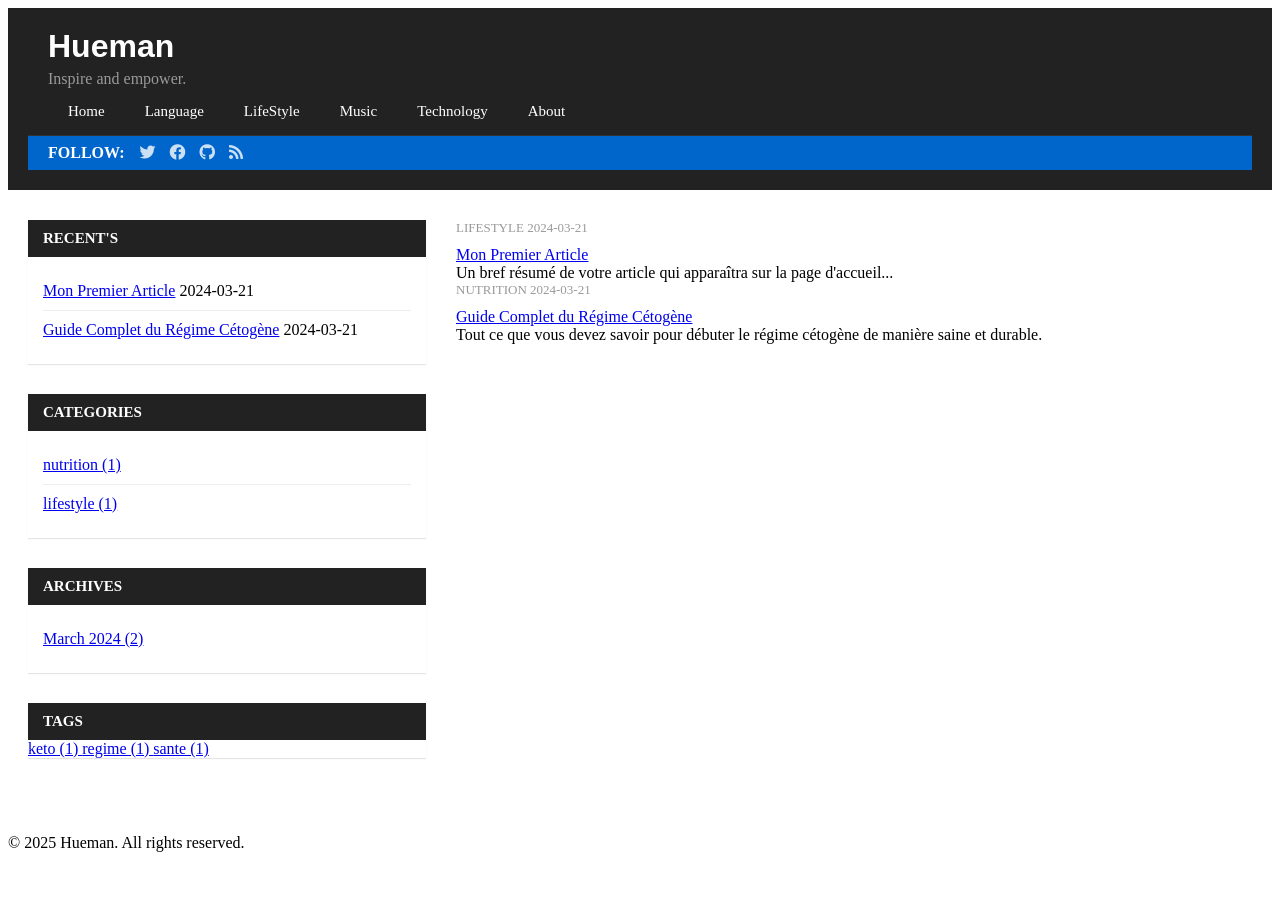
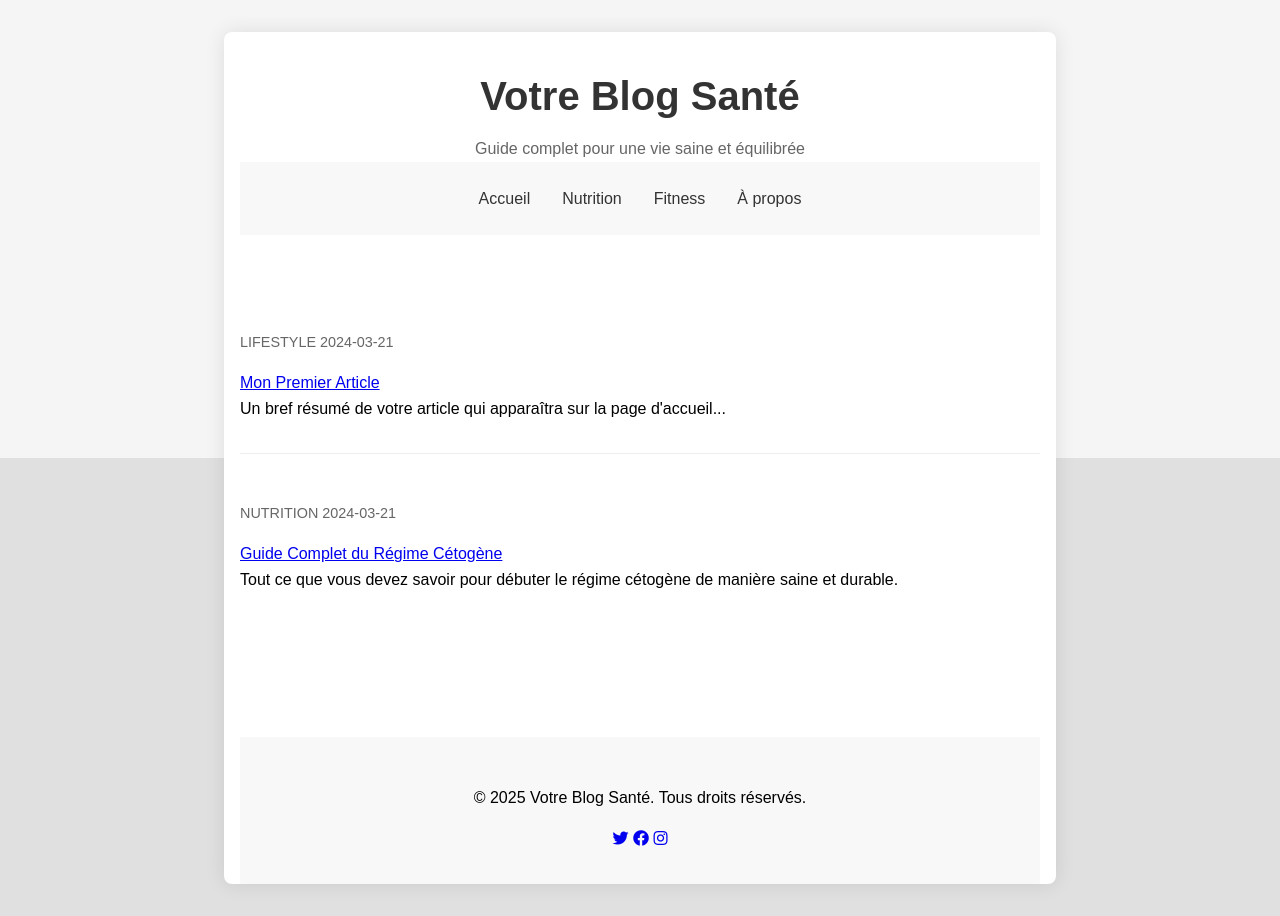
Before and after one commit to Mart95Dev/cetovitality2, a Jekyll site: the page built from index.html, in a window 1280 px wide. Built offline with Jekyll 4.4.1, drawn with Linux system fonts in a browser that asks for light colours; the list of posts is cut into pages by our own code.

Commit message:
update home page

```diff
--- a/_layouts/default.html
+++ b/_layouts/default.html
@@ -4,98 +4,43 @@
     {% include head.html %}
     <link rel="stylesheet" href="{{ '/assets/css/custom.css' | relative_url }}">
     <link rel="stylesheet" href="https://cdnjs.cloudflare.com/ajax/libs/font-awesome/5.15.4/css/all.min.css">
+    <meta name="viewport" content="width=device-width, initial-scale=1.0">
 </head>
 <body>
+    <div class="container">
         <header class="site-header">
             <div class="site-title">
-            <h1>Hueman</h1>
-            <p>Inspire and empower.</p>
+                <h1>{{ site.title }}</h1>
+                {% if site.description %}
+                    <p>{{ site.description }}</p>
+                {% endif %}
             </div>
             <nav class="main-nav">
                 <div class="nav-container">
                     <ul>
-                    <li><a href="{{ '/' | relative_url }}">Home</a></li>
-                    <li><a href="{{ '/language/' | relative_url }}">Language</a></li>
-                    <li><a href="{{ '/lifestyle/' | relative_url }}">LifeStyle</a></li>
-                    <li><a href="{{ '/music/' | relative_url }}">Music</a></li>
-                    <li><a href="{{ '/technology/' | relative_url }}">Technology</a></li>
-                    <li><a href="{{ '/about/' | relative_url }}">About</a></li>
+                        <li><a href="{{ '/' | relative_url }}">Accueil</a></li>
+                        <li><a href="{{ '/nutrition/' | relative_url }}">Nutrition</a></li>
+                        <li><a href="{{ '/fitness/' | relative_url }}">Fitness</a></li>
+                        <li><a href="{{ '/about/' | relative_url }}">À propos</a></li>
                     </ul>
                 </div>
             </nav>
-        <div class="follow-bar">
-            <div class="follow-container">
-                <span class="follow-label">FOLLOW:</span>
-                <div class="social-icons">
-                    <a href="#" title="Twitter"><i class="fab fa-twitter"></i></a>
-                    <a href="#" title="Facebook"><i class="fab fa-facebook"></i></a>
-                    <a href="#" title="GitHub"><i class="fab fa-github"></i></a>
-                    <a href="#" title="RSS"><i class="fas fa-rss"></i></a>
-                </div>
-            </div>
-        </div>
         </header>
-
-    <div class="container">
-        <aside class="sidebar-left">
-            <div class="widget recent-posts">
-                <h3 class="widget-title">RECENT'S</h3>
-                <ul>
-                    {% for post in site.posts limit:5 %}
-                    <li>
-                        <a href="{{ post.url | relative_url }}">{{ post.title }}</a>
-                        <span class="post-date">{{ post.date | date: "%Y-%m-%d" }}</span>
-                    </li>
-                    {% endfor %}
-                </ul>
-            </div>
-
-            <div class="widget categories">
-                <h3 class="widget-title">CATEGORIES</h3>
-                <ul>
-                    {% for category in site.categories %}
-                    <li>
-                        <a href="{{ '/categories/' | relative_url }}#{{ category[0] | slugify }}">
-                            {{ category[0] }} ({{ category[1].size }})
-                        </a>
-                    </li>
-                    {% endfor %}
-                </ul>
-            </div>
-
-            <div class="widget archives">
-                <h3 class="widget-title">ARCHIVES</h3>
-                <ul>
-                    {% assign archive_dates = site.posts | group_by_exp: "post", "post.date | date: '%B %Y'" %}
-                    {% for date in archive_dates %}
-                    <li>
-                        <a href="#">{{ date.name }} ({{ date.items.size }})</a>
-                    </li>
-                    {% endfor %}
-                </ul>
-            </div>
-
-            <div class="widget tags">
-                <h3 class="widget-title">TAGS</h3>
-                <div class="tag-cloud">
-                    {% for tag in site.tags %}
-                    <a href="{{ '/tags/' | relative_url }}#{{ tag[0] | slugify }}" class="tag">
-                        {{ tag[0] }} ({{ tag[1].size }})
-                    </a>
-                    {% endfor %}
-                </div>
-            </div>
-        </aside>
 
         <main class="main-content">
             {{ content }}
         </main>
-    </div>
 
         <footer class="site-footer">
             <div class="footer-content">
-            <p>&copy; {{ site.time | date: '%Y' }} Hueman. All rights reserved.</p>
+                <p>&copy; {{ site.time | date: '%Y' }} {{ site.title }}. Tous droits réservés.</p>
+                <div class="social-links">
+                    <a href="#" title="Twitter"><i class="fab fa-twitter"></i></a>
+                    <a href="#" title="Facebook"><i class="fab fa-facebook"></i></a>
+                    <a href="#" title="Instagram"><i class="fab fa-instagram"></i></a>
+                </div>
             </div>
         </footer>
+    </div>
 </body>
 </html>
--- a/assets/css/custom.css
+++ b/assets/css/custom.css
@@ -1,184 +1,144 @@
+/* Variables CSS */
+:root {
+    --color-light: #F5F5F5;
+    --color-dark: #E0E0E0;
+    --max-width: 800px;
+    --padding-mobile: 1rem;
+}
+
+/* Style de base */
+body {
+    margin: 0;
+    padding: 2rem 0;
+    background: linear-gradient(to bottom, var(--color-light) 0%, var(--color-light) 50%, var(--color-dark) 50%, var(--color-dark) 100%);
+    font-family: 'Arial', sans-serif;
+    line-height: 1.6;
+}
+
+/* Conteneur principal */
+.container {
+    max-width: var(--max-width);
+    margin: 0 auto;
+    padding: 0 var(--padding-mobile);
+    background-color: white;
+    box-shadow: 0 0 20px rgba(0, 0, 0, 0.1);
+    border-radius: 8px;
+}
+
 /* Header */
 .site-header {
-    background: #222;
-    padding: 20px;
-}
-
-.site-title {
-    max-width: 1400px;
-    margin: 0 auto;
-    padding: 0 20px;
+    text-align: center;
+    padding: 2rem 0;
 }
 
 .site-title h1 {
-    font-family: 'Arial', sans-serif;
-    color: white;
-    font-size: 2em;
     margin: 0;
+    font-size: 2.5rem;
+    color: #333;
 }
 
 .site-title p {
-    color: #999;
-    margin: 5px 0 0;
+    margin: 0.5rem 0 0;
+    color: #666;
 }
 
 /* Navigation */
 .main-nav {
-    background: #222;
-    border-bottom: 1px solid #333;
+    background-color: #f8f8f8;
+    padding: 1rem 0;
+    margin-bottom: 2rem;
 }
 
 .nav-container {
-    max-width: 1400px;
+    max-width: var(--max-width);
     margin: 0 auto;
-    padding: 0 20px;
 }
 
 .main-nav ul {
+    list-style: none;
+    padding: 0;
+    margin: 0;
     display: flex;
-    list-style: none;
-    margin: 0;
-    padding: 0;
+    justify-content: center;
+    flex-wrap: wrap;
 }
 
 .main-nav li {
-    margin: 0;
+    margin: 0.5rem 1rem;
 }
 
 .main-nav a {
-    color: #fff;
     text-decoration: none;
-    padding: 15px 20px;
-    display: block;
-    font-size: 15px;
-    transition: background 0.3s;
+    color: #333;
+    font-weight: 500;
 }
 
-.main-nav a:hover {
-    background: #333;
-    color: #fff;
+/* Articles */
+.main-content {
+    padding: 2rem 0;
 }
 
-/* Follow Bar */
-.follow-bar {
-    background: #0066cc;
-    padding: 8px 20px;
+article {
+    margin-bottom: 3rem;
+    padding-bottom: 2rem;
+    border-bottom: 1px solid #eee;
 }
 
-.follow-container {
-    max-width: 1400px;
-    margin: 0 auto;
-    display: flex;
-    align-items: center;
-}
-
-.follow-label {
-    color: white;
-    margin-right: 15px;
-    font-weight: bold;
-}
-
-.social-icons a {
-    color: white;
-    margin-right: 10px;
-    text-decoration: none;
-    opacity: 0.8;
-    transition: opacity 0.3s;
-}
-
-.social-icons a:hover {
-    opacity: 1;
-}
-
-/* Structure principale */
-.container {
-    display: grid;
-    grid-template-columns: 1fr 2fr;
-    gap: 30px;
-    max-width: 1400px;
-    margin: 0 auto;
-    padding: 30px 20px;
-}
-
-/* Sidebar gauche */
-.sidebar-left {
-    background: transparent;
-    padding: 0;
-}
-
-/* Widget styles */
-.widget {
-    margin-bottom: 30px;
-    background: white;
-    box-shadow: 0 1px 1px rgba(0,0,0,0.1);
-}
-
-.widget-title {
-    background: #222;
-    color: #fff;
-    padding: 10px 15px;
-    font-size: 15px;
-    font-weight: bold;
-    text-transform: uppercase;
-    margin: 0;
-}
-
-.widget ul {
-    list-style: none;
-    margin: 0;
-    padding: 15px;
-}
-
-.widget li {
-    border-bottom: 1px solid #eee;
-    padding: 10px 0;
-}
-
-.widget li:last-child {
+article:last-child {
     border-bottom: none;
 }
 
-/* Main content */
-.main-content {
-    background: transparent;
-    padding: 0;
-}
-
-/* Article cards */
-.post-card {
-    background: white;
-    margin-bottom: 30px;
-    box-shadow: 0 1px 1px rgba(0,0,0,0.1);
-}
-
-.post-image img {
-    width: 100%;
-    height: auto;
-    display: block;
-}
-
-.post-card-content {
-    padding: 20px;
+article h2 {
+    margin: 0 0 1rem;
+    color: #333;
 }
 
 .post-meta {
-    color: #999;
-    font-size: 13px;
-    margin-bottom: 10px;
-    text-transform: uppercase;
+    color: #666;
+    font-size: 0.9rem;
+    margin-bottom: 1rem;
 }
 
-/* Responsive */
+/* Footer */
+.site-footer {
+    text-align: center;
+    padding: 2rem 0;
+    background-color: #f8f8f8;
+    margin-top: 2rem;
+}
+
+/* Media Queries */
 @media (max-width: 768px) {
     .container {
-        grid-template-columns: 1fr;
+        width: 100%;
+        padding: 0 1rem;
+        border-radius: 0;
     }
 
-    .sidebar-left {
-        order: 2;
+    .main-nav ul {
+        flex-direction: column;
+        align-items: center;
     }
 
-    .main-content {
-        order: 1;
+    .main-nav li {
+        margin: 0.5rem 0;
+    }
+
+    .site-title h1 {
+        font-size: 2rem;
     }
 }
+
+@media (max-width: 480px) {
+    body {
+        padding: 0;
+    }
+
+    .container {
+        box-shadow: none;
+    }
+
+    .site-title h1 {
+        font-size: 1.8rem;
+    }
+}
```
Lines whose indentation alone changed are shown as unchanged.
